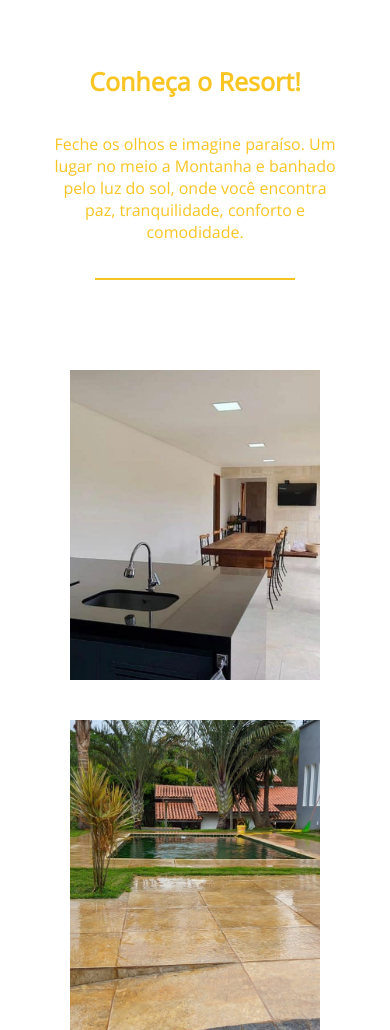
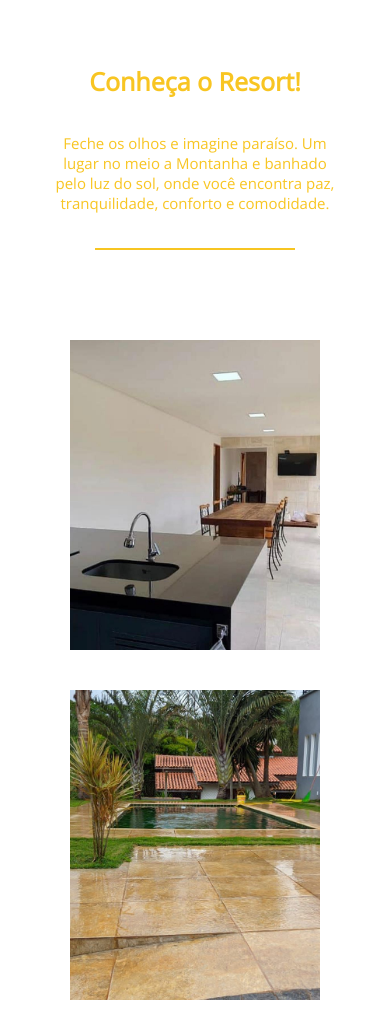
Before and after one commit to WeydsonCristiano/Sitio-Pitbull, a plain HTML site: page index.html in a window 390 px wide. Shown: the part 880-1910 px from the top of the page. Drawn offline with nearby package versions, Linux system fonts and the light colour scheme.

Commit message:
responsividade

```diff
--- a/style.css
+++ b/style.css
@@ -392,6 +392,9 @@ footer ul li:nth-child(4) {
   .hero h3 {
     font-size: 20px;
   }
+  p{
+    font-size: 15px;
+  }
 
   li.small, li.large {
     flex-basis: 100%;
```
